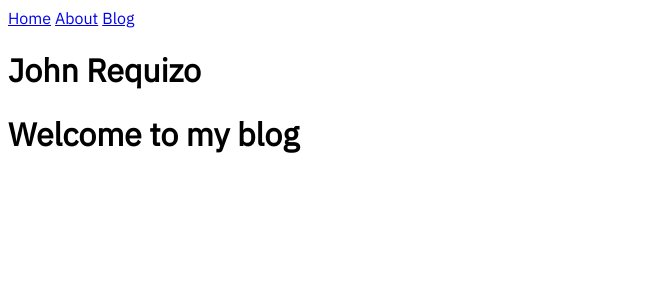
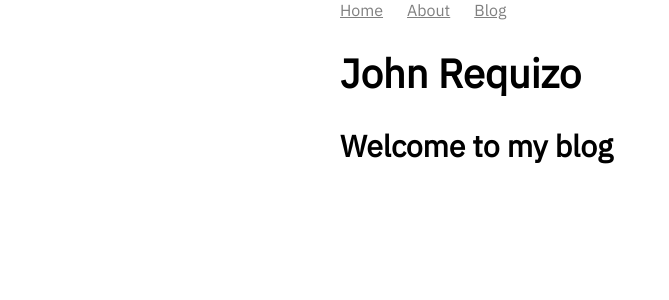
Before and after one commit to Jr-14/my-website, a SvelteKit app: page / in a window 1280 px wide. Shown: the top 300 px of the page, without its empty margins (0-669 px from the left). Built offline with nearby package versions, Linux system fonts and the light colour scheme.

Commit message:
[Feature] Style landing page nav bar and center html body (#5)
* Centered html body, and modified nav bar for flex

* Update README to include new layout for home route

```diff
--- a/src/global.css
+++ b/src/global.css
@@ -9,16 +9,26 @@
 
 h1 {
 	font-family: 'IBM Plex Sans';
+	font-size: 2.5em;
 }
 
 h2 {
 	font-family: 'IBM Plex Sans';
+	font-size: 1.875em;
 }
 
 p {
 	font-family: 'IBM Plex Sans';
+	font-size: 0.875em;
 }
 
 a {
 	font-family: 'IBM Plex Sans';
+	font-size: 0.875em;
 }
+
+body {
+	min-height: 100vh;
+	max-width: 600px;
+	margin: auto;
+}
--- a/src/routes/+page.svelte
+++ b/src/routes/+page.svelte
@@ -8,4 +8,4 @@
 
 <Heading />
 
-<h1>Welcome to my blog</h1>
+<h2>Welcome to my blog</h2>
--- a/src/routes/Navigation.svelte
+++ b/src/routes/Navigation.svelte
@@ -2,11 +2,31 @@
 	import '../global.css';
 </script>
 
-<nav>
-	<a href="/">Home</a>
+<!-- <nav>
 	<a href="/about">About</a>
 	<a href="/blog">Blog</a>
+</nav> -->
+
+<nav class="nav-bar">
+	<a class="blog-route" href="/">Home</a>
+	<a class="blog-route" href="/about">About</a>
+	<a class="blog-route" href="/blog">Blog</a>
 </nav>
 
 <style>
+	.nav-bar {
+		display: flex;
+		flex-direction: row;
+		justify-content: flex-start;
+	}
+
+	.blog-route {
+		color: grey;
+		margin: 0 1.5em 0 0;
+		font-size: 1em;
+	}
+
+	a:hover {
+		color: black;
+	}
 </style>
```
Also changed, not shown: 1 other file (tests, documents, lock files or other folders).
